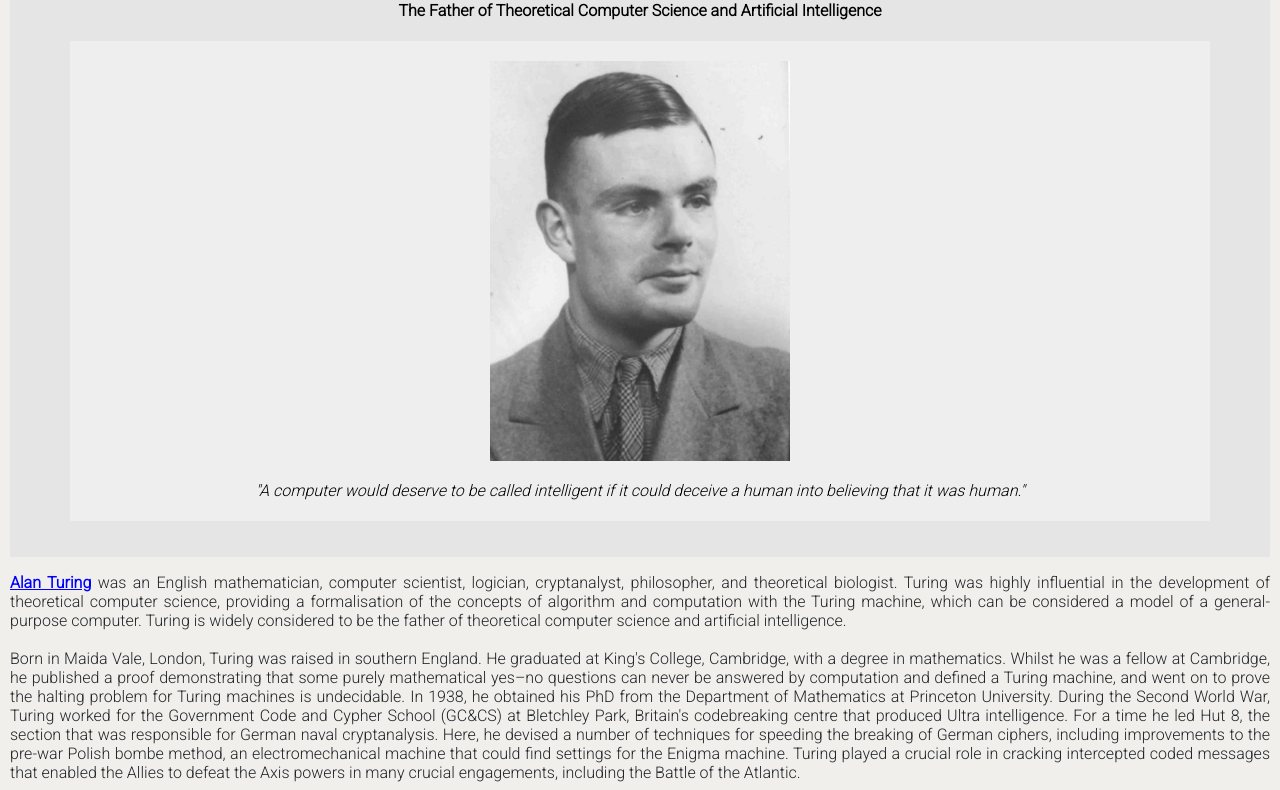
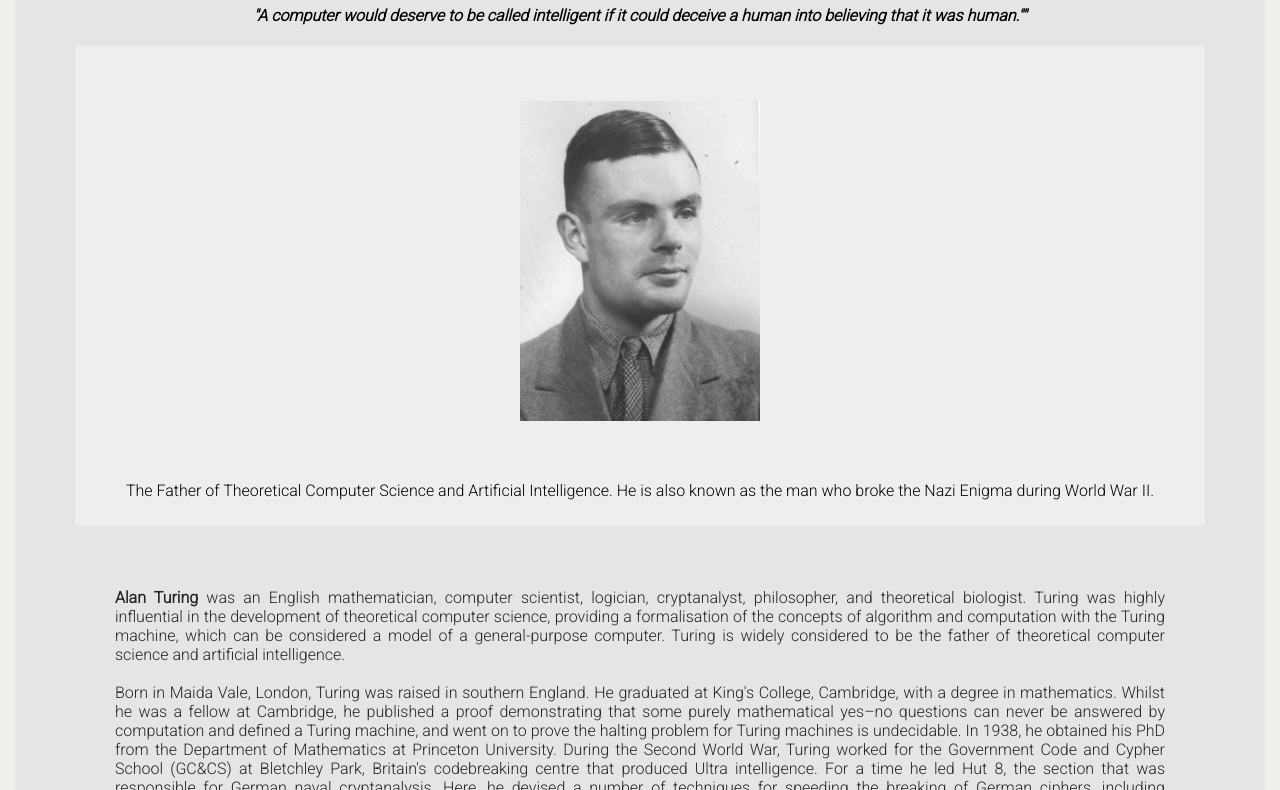
Before and after one commit to jecaps/tributePage, a plain HTML site: page index.html in a window 1280 px wide. Shown: the part 110-900 px from the top of the page. Drawn offline with Linux system fonts and the light colour scheme.

Commit message:
Finalizing Tribute Page

```diff
--- a/index.html
+++ b/index.html
@@ -18,8 +18,9 @@
   <body>
     <header id="main">
       <h1 id="title">Alan Mathison Turing</h1>
-      <h4>
-        The Father of Theoretical Computer Science and Artificial Intelligence
+      <h4 id="quote">
+        "A computer would deserve to be called intelligent if it could deceive a
+        human into believing that it was human.""
       </h4>
       <figure id="img-div">
         <img
@@ -28,26 +29,22 @@
           alt="A photo of Alan Turing"
         />
         <p id="img-caption">
-          "A computer would deserve to be called intelligent if it could deceive
-          a human into believing that it was human."
+          The Father of Theoretical Computer Science and Artificial
+          Intelligence. He is also known as the man who broke the Nazi Enigma
+          during World War II.
         </p>
       </figure>
     </header>
     <div id="tribute-info">
       <p>
-        <a
-          href="https://en.wikipedia.org/wiki/Alan_Turing#Early_life_and_education"
-          target="_blank"
-          id="tribute-link"
-          >Alan Turing</a
-        >
-        was an English mathematician, computer scientist, logician,
-        cryptanalyst, philosopher, and theoretical biologist. Turing was highly
-        influential in the development of theoretical computer science,
-        providing a formalisation of the concepts of algorithm and computation
-        with the Turing machine, which can be considered a model of a
-        general-purpose computer. Turing is widely considered to be the father
-        of theoretical computer science and artificial intelligence.
+        <span style="font-weight: bolder">Alan Turing</span> was an English
+        mathematician, computer scientist, logician, cryptanalyst, philosopher,
+        and theoretical biologist. Turing was highly influential in the
+        development of theoretical computer science, providing a formalisation
+        of the concepts of algorithm and computation with the Turing machine,
+        which can be considered a model of a general-purpose computer. Turing is
+        widely considered to be the father of theoretical computer science and
+        artificial intelligence.
         <br />
         <br />
         Born in Maida Vale, London, Turing was raised in southern England. He
@@ -102,6 +99,15 @@
         series, as voted by the audience, named him the greatest person of the
         20th century.
       </p>
+      <footer>
+        Source:
+        <a
+          href="https://en.wikipedia.org/wiki/Alan_Turing#Early_life_and_education"
+          target="_blank"
+          id="tribute-link"
+          >Wikipedia</a
+        >
+      </footer>
     </div>
   </body>
 </html>
--- a/style.css
+++ b/style.css
@@ -1,12 +1,7 @@
 body {
   font-family: "Roboto", sans-serif;
   background-color: #f0efeb;
-  margin: 10px;
-}
-
-img {
-  width: 300px;
-  height: 400px;
+  margin: 15px;
 }
 
 #tribute-link {
@@ -17,6 +12,8 @@ img {
 #tribute-info {
   text-align: justify;
   color: #212529;
+  background-color: #e5e5e5;
+  padding: 10px 100px;
 }
 
 #main {
@@ -24,15 +21,29 @@ img {
   padding: 20px;
   text-align: center;
 }
+#quote {
+  font-style: italic;
+}
+
+img {
+  width: 240px;
+  height: 320px;
+  margin-bottom: 40px;
+}
 
 #img-div {
+  position: relative;
   background-color: #eeeeee;
   text-align: center;
-  font-style: italic;
-  padding: 20px 0px 5px 0px;
+  padding: 55px 5px 10px 5px;
 }
 
 img:hover {
-  transform: scale(0.75);
+  transform: scale(1.25);
   transition: 0.3s ease-in-out;
 }
+
+@media screen and (max-width:480px){
+  .body {
+  width: 150px;
+  }
```
